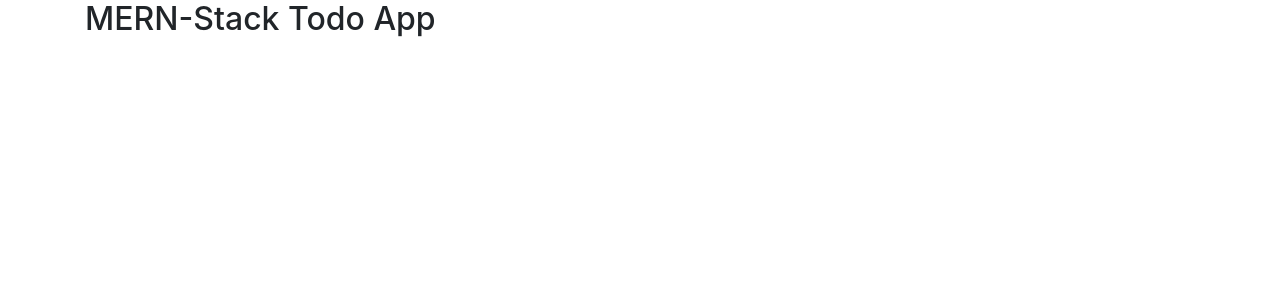
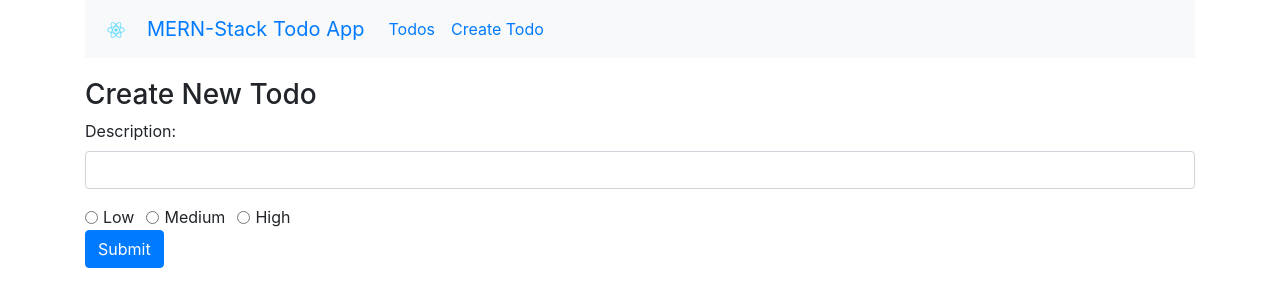
Before and after one commit to Wohlte/List-Application-MERN, a React (Create React App) app: page /create in a window 1280 px wide. Shown: the top 306 px of the page. Built offline with nearby package versions, Linux system fonts and the light colour scheme.

Commit message:
Implemented front-end with React

```diff
--- a/src/App.js
+++ b/src/App.js
@@ -2,12 +2,41 @@ import React, { Component } from 'react';
 import "bootstrap/dist/css/bootstrap.min.css";
 import { BrowserRouter as Router, Route, Link } from "react-router-dom";
 
+import CreateTodo from "./components/create-todo-component";
+import EditTodo from "./components/edit-todo-component";
+import TodosList from "./components/todos-list-component";
+
+import logo from "./logo.svg"
+
 class App extends Component {
   render() {
     return (
-      <div className="container">
-        <h2>MERN-Stack Todo App</h2>
-      </div>
+      <Router>
+        <div className="container">
+
+          <nav className="navbar navbar-expand-lg light bg-light">
+            <a className="navbar-brand" href="https://codingthesmartway.com">
+              <img src={logo} width="30" height="30" />
+            </a>
+            <Link to="/" className="navbar-brand">MERN-Stack Todo App</Link>
+            <div>
+              <ul className="navbar-nav mr-auto">
+                <li className="navbar-item">
+                  <Link to="/" className="nav-link">Todos</Link>
+                </li>
+                <li className="navbar-item">
+                  <Link to="/create" className="nav-link">Create Todo</Link>
+                </li>
+              </ul>
+            </div>
+          </nav>
+
+          <Route path="/" exact component={TodosList} />
+          <Route path="/edit/:id" component={EditTodo} />
+          <Route path="/create" component={CreateTodo} />
+        </div>
+
+      </Router>
     );
   }
 }
--- a/src/components/create-todo-component.js
+++ b/src/components/create-todo-component.js
@@ -0,0 +1,104 @@
+import React, { Component } from 'react';
+
+export default class CreateTodo extends Component {
+
+    constructor(props) {
+        super(props);
+
+        this.onChangeTodoDescription = this.onChangeTodoDescription.bind(this);
+        this.onChangeTodoPriority = this.onChangeTodoPriority.bind(this);
+        this.onSubmit = this.onSubmit.bind(this);
+
+        this.state = {
+            todo_description: '',
+            todo_priority: 'Low',
+            todo_completed: false
+        }
+    }
+
+    onChangeTodoDescription(e) {
+        this.setState({
+            todo_description: e.target.value
+        })
+    }
+
+    onChangeTodoPriority(e) {
+        this.setState({
+            todo_priority: e.target.value
+        })
+    }
+
+    onSubmit(e) {
+        e.preventDefault();
+
+        console.log(`Form submitted: `);
+        console.log(`Todo Description: ${this.state.todo_description}`);
+        console.log(`Todo Description: ${this.state.todo_priority}`);
+        console.log(`Todo Description: ${this.state.todo_completed}`);
+
+        this.setState({
+            todo_description: '',
+            todo_priority: 'Low',
+            todo_completed: false
+        })
+    }
+
+    render() {
+        return (
+            <div style={{marginTop: 20}}>
+                <h3>Create New Todo</h3>
+                <form onSubmit={this.onSubmit}>
+                    <div className="form-group">
+                        <label>Description: </label>
+                        <input type="text"
+                               className="form-control"
+                               value={this.state.todo_description}
+                               onChange={this.onChangeTodoDescription}
+                               />
+                    </div>
+                </form>
+
+                <form onSubmit={this.onSubmit}>
+                    <div className="form-check form-check-inline">
+                        <input type="radio"
+                               className="form-check-input"
+                               name="priorityOptions"
+                               id="priorityLow"
+                               value="Low"
+                               checked={this.state.todo_prioirty === "Low"}
+                               onChange={this.onChangeTodoPriority}
+                               />
+                        <label className="form-check-label">Low</label>
+                    </div>
+
+                    <div className="form-check form-check-inline">
+                        <input type="radio"
+                               className="form-check-input"
+                               name="priorityOptions"
+                               id="priorityMedium"
+                               value="Medium"
+                               checked={this.state.todo_prioirty === "Medium"}
+                               onChange={this.onChangeTodoPriority}
+                               />
+                        <label className="form-check-label">Medium</label>
+                    </div>
+
+                    <div className="form-check form-check-inline">
+                        <input type="radio"
+                               className="form-check-input"
+                               name="priorityOptions"
+                               id="priorityHigh"
+                               value="High"
+                               checked={this.state.todo_prioirty === "High"}
+                               onChange={this.onChangeTodoPriority}
+                               />
+                        <label className="form-check-label">High</label>
+                    </div>
+                    <div className="form-group"
+>                       <input type="submit" vaue="Create Todo" className="btn btn-primary" />
+                    </div>
+                </form>
+            </div>
+        )
+    }
+}
--- a/src/components/edit-todo-component.js
+++ b/src/components/edit-todo-component.js
@@ -0,0 +1,11 @@
+import React, { Component } from 'react';
+
+export default class EditTodo extends Component {
+    render() {
+        return (
+            <div>
+                <p>Welcome to Edit Todo Component</p>
+            </div>
+        )
+    }
+}
--- a/src/components/todos-list-component.js
+++ b/src/components/todos-list-component.js
@@ -0,0 +1,11 @@
+import React, { Component } from 'react';
+
+export default class TodosList extends Component {
+    render() {
+        return (
+            <div>
+                <p>Welcome to Todos List Component</p>
+            </div>
+        )
+    }
+}
```
